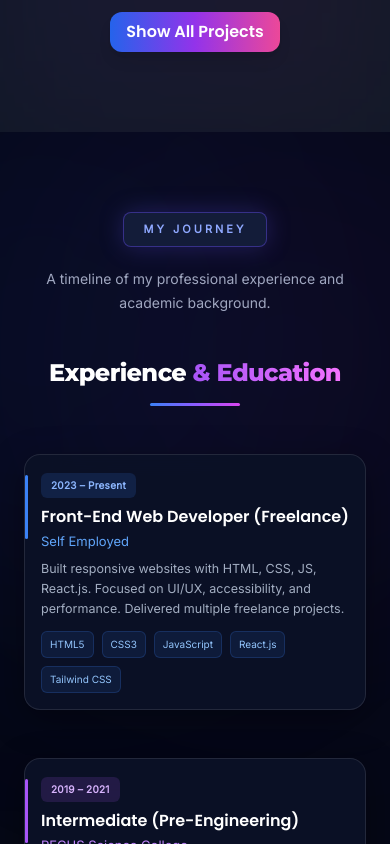
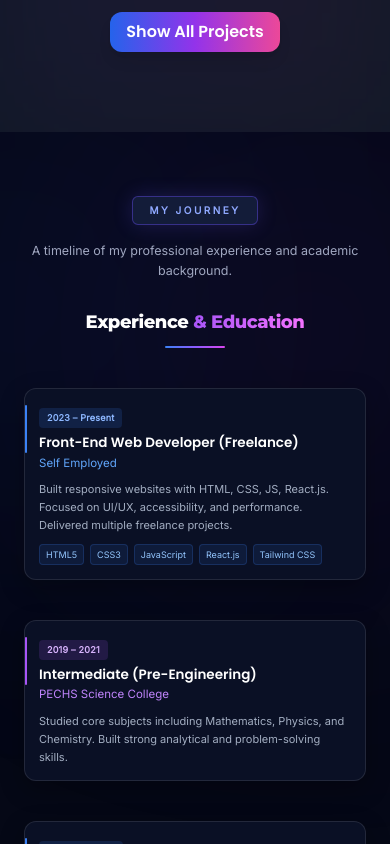
Before and after one commit to razazaheer12/Raza-Zaheer-Portfolio-WebDeveloper, a React (Vite) app: page / in a window 390 px wide. Shown: the part 5580-6424 px from the top of the page. Built offline with nearby package versions, Linux system fonts and the light colour scheme.

Commit message:
Update Experience.tsx

```diff
--- a/src/components/Experience.tsx
+++ b/src/components/Experience.tsx
@@ -18,7 +18,7 @@ const timelineData = [
       'Built responsive websites with HTML, CSS, JS, React.js. Focused on UI/UX, accessibility, and performance. Delivered multiple freelance projects.',
     tech: ['HTML5', 'CSS3', 'JavaScript', 'React.js', 'Tailwind CSS'],
     side: 'left',
-    icon: <BriefcaseBusiness size={18} />,
+    icon: <BriefcaseBusiness size={16} />,
   },
   {
     id: 2,
@@ -29,7 +29,7 @@ const timelineData = [
     description:
       'Studied core subjects including Mathematics, Physics, and Chemistry. Built strong analytical and problem-solving skills.',
     side: 'right',
-    icon: <Building2 size={18} />,
+    icon: <Building2 size={16} />,
   },
   {
     id: 3,
@@ -41,7 +41,7 @@ const timelineData = [
       'Leading the frontend team to build scalable modern web applications using the MERN Stack.',
     tech: ['React.js', 'Node.js', 'MongoDB', 'Express.js', 'Next.js'],
     side: 'left',
-    icon: <Code2 size={18} />,
+    icon: <Code2 size={16} />,
   },
   {
     id: 4,
@@ -52,16 +52,16 @@ const timelineData = [
     description:
       'Focused on Data Structures, Algorithms, Web Development, Database Systems, and Information Security.',
     side: 'right',
-    icon: <GraduationCap size={18} />,
+    icon: <GraduationCap size={16} />,
   },
 ];
 
 const fadeUp = {
-  hidden: { opacity: 0, y: 40 },
+  hidden: { opacity: 0, y: 35 },
   visible: {
     opacity: 1,
     y: 0,
-    transition: { duration: 0.6, ease: 'easeOut' },
+    transition: { duration: 0.5, ease: 'easeOut' },
   },
 };
 
@@ -69,26 +69,26 @@ const Experience = () => {
   return (
     <section
       id="experience"
-      className="relative overflow-hidden bg-[#050816] py-20"
+      className="relative overflow-hidden bg-[#050816] py-16"
     >
       {/* Background Glow */}
       <div className="absolute inset-0 overflow-hidden">
-        <div className="absolute -left-40 top-0 h-[400px] w-[400px] rounded-full bg-blue-600/10 blur-[140px]" />
-        <div className="absolute right-[-120px] top-0 h-[450px] w-[450px] rounded-full bg-purple-600/10 blur-[150px]" />
-        <div className="absolute bottom-[-200px] left-1/2 h-[380px] w-[380px] -translate-x-1/2 rounded-full bg-fuchsia-500/10 blur-[140px]" />
+        <div className="absolute -left-40 top-0 h-[350px] w-[350px] rounded-full bg-blue-600/10 blur-[140px]" />
+        <div className="absolute right-[-120px] top-0 h-[400px] w-[400px] rounded-full bg-purple-600/10 blur-[150px]" />
+        <div className="absolute bottom-[-200px] left-1/2 h-[340px] w-[340px] -translate-x-1/2 rounded-full bg-fuchsia-500/10 blur-[140px]" />
       </div>
 
-      <div className="relative z-10 mx-auto max-w-6xl px-6">
+      <div className="relative z-10 mx-auto max-w-5xl px-6">
         {/* Top Label */}
         <motion.div
           initial={{ opacity: 0, y: -20 }}
           whileInView={{ opacity: 1, y: 0 }}
           transition={{ duration: 0.6 }}
           viewport={{ once: true }}
-          className="mb-5 flex justify-center"
+          className="mb-4 flex justify-center"
         >
           <div
-            className="rounded-lg border border-[#6B4EFF]/40 bg-[#131C39] px-5 py-2 text-[11px] font-semibold uppercase tracking-[3px] text-[#8FA8FF] shadow-[0_0_25px_rgba(104,87,255,0.25)]"
+            className="rounded-md border border-[#6B4EFF]/40 bg-[#131C39] px-4 py-1.5 text-[10px] font-semibold uppercase tracking-[2.5px] text-[#8FA8FF] shadow-[0_0_20px_rgba(104,87,255,0.2)]"
             style={{ fontFamily: 'Inter, sans-serif' }}
           >
             MY JOURNEY
@@ -101,7 +101,7 @@ const Experience = () => {
           whileInView={{ opacity: 1, y: 0 }}
           transition={{ duration: 0.6 }}
           viewport={{ once: true }}
-          className="mx-auto mb-10 max-w-xl text-center text-[14px] leading-6 text-[#A0A7C0]"
+          className="mx-auto mb-7 max-w-md text-center text-[12.5px] leading-5 text-[#A0A7C0]"
           style={{ fontFamily: 'Inter, sans-serif' }}
         >
           A timeline of my professional experience and academic background.
@@ -109,14 +109,14 @@ const Experience = () => {
 
         {/* Combined Heading */}
         <motion.div
-          initial={{ opacity: 0, y: 25 }}
+          initial={{ opacity: 0, y: 20 }}
           whileInView={{ opacity: 1, y: 0 }}
           transition={{ duration: 0.6 }}
           viewport={{ once: true }}
-          className="mb-12 text-center"
+          className="mb-10 text-center"
         >
           <h2
-            className="text-[24px] font-bold tracking-tight text-white md:text-[28px]"
+            className="text-[18px] font-semibold tracking-tight text-white md:text-[20px]"
             style={{ fontFamily: 'Montserrat, sans-serif' }}
           >
             Experience{' '}
@@ -125,15 +125,15 @@ const Experience = () => {
             </span>
           </h2>
 
-          <div className="mx-auto mt-3 h-[3px] w-[90px] rounded-full bg-gradient-to-r from-[#3B82F6] via-[#8B5CFF] to-[#D946EF]" />
+          <div className="mx-auto mt-2.5 h-[2px] w-[60px] rounded-full bg-gradient-to-r from-[#3B82F6] via-[#8B5CFF] to-[#D946EF]" />
         </motion.div>
 
         {/* Timeline */}
-        <div className="relative mx-auto max-w-5xl">
+        <div className="relative mx-auto max-w-4xl">
           {/* Center Line */}
           <div className="absolute left-1/2 top-0 hidden h-full w-[2px] -translate-x-1/2 bg-gradient-to-b from-[#5EA8FF] via-[#8B5CFF] to-[#D946EF] lg:block" />
 
-          <div className="space-y-12">
+          <div className="space-y-10">
             {timelineData.map((item) => (
               <motion.div
                 key={item.id}
@@ -149,17 +149,17 @@ const Experience = () => {
               >
                 {/* Connector */}
                 <div
-                  className={`absolute top-1/2 hidden h-[2px] w-[60px] -translate-y-1/2 bg-gradient-to-r from-[#5EA8FF] to-[#B06CFF] lg:block ${
+                  className={`absolute top-1/2 hidden h-[2px] w-[50px] -translate-y-1/2 bg-gradient-to-r from-[#5EA8FF] to-[#B06CFF] lg:block ${
                     item.side === 'left'
-                      ? 'left-[calc(50%-60px)]'
-                      : 'right-[calc(50%-60px)]'
+                      ? 'left-[calc(50%-50px)]'
+                      : 'right-[calc(50%-50px)]'
                   }`}
                 />
 
                 {/* Center Icon */}
-                <div className="absolute left-1/2 top-1/2 z-30 hidden h-[54px] w-[54px] -translate-x-1/2 -translate-y-1/2 items-center justify-center rounded-full border border-white/10 bg-[#0B1126] lg:flex">
+                <div className="absolute left-1/2 top-1/2 z-30 hidden h-[44px] w-[44px] -translate-x-1/2 -translate-y-1/2 items-center justify-center rounded-full border border-white/10 bg-[#0B1126] lg:flex">
                   <div
-                    className={`flex h-[40px] w-[40px] items-center justify-center rounded-full text-white ${
+                    className={`flex h-[32px] w-[32px] items-center justify-center rounded-full text-white ${
                       item.type === 'experience'
                         ? 'bg-gradient-to-br from-[#3B82F6] to-[#2563EB]'
                         : 'bg-gradient-to-br from-[#A855F7] to-[#7E22CE]'
@@ -171,16 +171,16 @@ const Experience = () => {
 
                 {/* Card */}
                 <motion.div
-                  whileHover={{ y: -5, scale: 1.01 }}
+                  whileHover={{ y: -4, scale: 1.01 }}
                   transition={{ duration: 0.3 }}
-                  className="group relative w-full overflow-hidden rounded-2xl border border-white/10 bg-[#0B1126]/95 p-4 shadow-[0_10px_35px_rgba(0,0,0,0.35)] backdrop-blur-xl transition-all duration-500 hover:border-[#8B5CFF]/40 lg:w-[40%] lg:p-5"
+                  className="group relative w-full overflow-hidden rounded-xl border border-white/10 bg-[#0B1126]/95 p-3.5 shadow-[0_8px_25px_rgba(0,0,0,0.3)] backdrop-blur-xl transition-all duration-500 hover:border-[#8B5CFF]/40 lg:w-[38%] lg:p-4"
                 >
                   {/* Hover Glow */}
                   <div className="absolute inset-0 bg-gradient-to-br from-[#3B82F6]/5 via-[#8B5CFF]/5 to-[#EC4899]/5 opacity-0 transition-opacity duration-500 group-hover:opacity-100" />
 
                   {/* Side Glow */}
                   <div
-                    className={`absolute left-0 top-5 h-16 w-[3px] rounded-full ${
+                    className={`absolute left-0 top-4 h-12 w-[2px] rounded-full ${
                       item.type === 'experience'
                         ? 'bg-[#3B82F6]'
                         : 'bg-[#A855F7]'
@@ -190,7 +190,7 @@ const Experience = () => {
                   <div className="relative z-10">
                     {/* Duration */}
                     <div
-                      className={`inline-flex rounded-md px-2.5 py-[5px] text-[10px] font-semibold tracking-wide ${
+                      className={`inline-flex rounded px-2 py-[3px] text-[9px] font-semibold tracking-wide ${
                         item.type === 'experience'
                           ? 'bg-[#3B82F6]/15 text-[#8DB7FF]'
                           : 'bg-[#A855F7]/15 text-[#D8B4FE]'
@@ -202,7 +202,7 @@ const Experience = () => {
 
                     {/* Title */}
                     <h3
-                      className="mt-2 text-[16px] font-semibold leading-snug text-white"
+                      className="mt-1.5 text-[13.5px] font-semibold leading-snug text-white"
                       style={{ fontFamily: 'Poppins, sans-serif' }}
                     >
                       {item.title}
@@ -210,7 +210,7 @@ const Experience = () => {
 
                     {/* Company */}
                     <p
-                      className={`mt-1 text-[13px] font-medium ${
+                      className={`mt-0.5 text-[11.5px] font-medium ${
                         item.type === 'experience'
                           ? 'text-[#60A5FA]'
                           : 'text-[#C084FC]'
@@ -222,7 +222,7 @@ const Experience = () => {
 
                     {/* Description */}
                     <p
-                      className="mt-2 text-[12.5px] leading-5 text-[#A3AEC2]"
+                      className="mt-2 text-[11px] leading-[18px] text-[#A3AEC2]"
                       style={{ fontFamily: 'Inter, sans-serif' }}
                     >
                       {item.description}
@@ -230,11 +230,11 @@ const Experience = () => {
 
                     {/* Tech */}
                     {item.tech && (
-                      <div className="mt-3 flex flex-wrap gap-2">
+                      <div className="mt-2.5 flex flex-wrap gap-1.5">
                         {item.tech.map((tech) => (
                           <span
                             key={tech}
-                            className="rounded-md border border-[#3B82F6]/20 bg-[#3B82F6]/10 px-2 py-[5px] text-[10px] font-medium text-[#93C5FD]"
+                            className="rounded border border-[#3B82F6]/20 bg-[#3B82F6]/10 px-1.5 py-[3px] text-[9px] font-medium text-[#93C5FD]"
                             style={{ fontFamily: 'Inter, sans-serif' }}
                           >
                             {tech}
```
